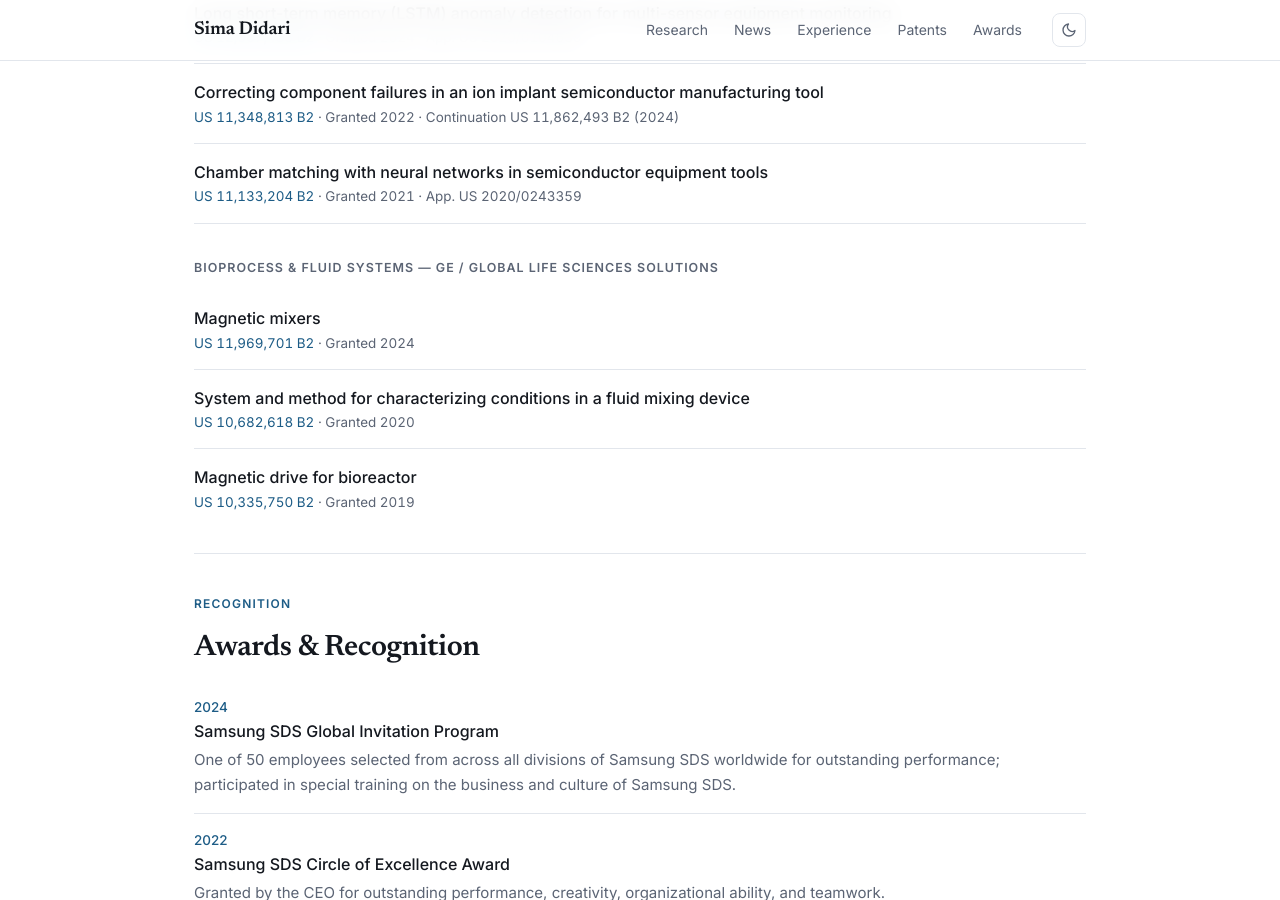
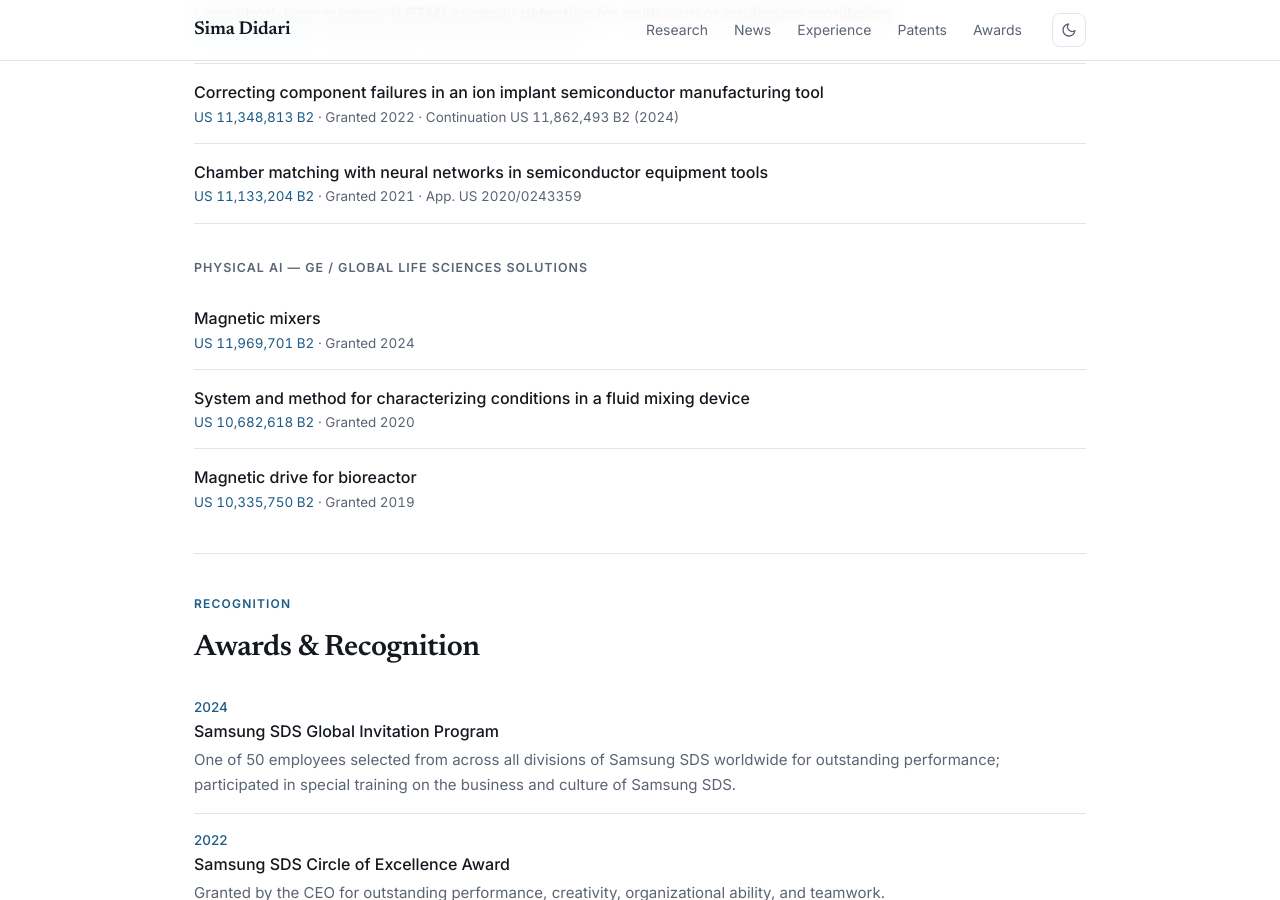
Before and after one commit to SimaDidari/SimaDidari.github.io, a Jekyll site: the page built from index.md, in a window 1280 px wide and 900 px high, scrolled down 4499 px. Built offline with Jekyll 4.4.1, drawn with Linux system fonts in a browser that asks for light colours.

Commit message:
Retitle the third patent group to Physical AI
Co-Authored-By: Claude Opus 5 (1M context) <noreply@anthropic.com>

```diff
--- a/index.md
+++ b/index.md
@@ -250,7 +250,7 @@ description: Senior Staff AI Scientist working on robotics and physical AI, gene
         <div class="patent-id"><a href="https://patents.google.com/patent/US11133204B2/en" target="_blank" rel="noopener">US 11,133,204 B2</a> &middot; Granted 2021 &middot; App. US 2020/0243359</div>
     </div>
 
-    <h4>Bioprocess &amp; Fluid Systems &mdash; GE / Global Life Sciences Solutions</h4>
+    <h4>Physical AI &mdash; GE / Global Life Sciences Solutions</h4>
     <div class="patent-item">
         <div class="patent-title">Magnetic mixers</div>
         <div class="patent-id"><a href="https://patents.google.com/patent/US11969701B2/en" target="_blank" rel="noopener">US 11,969,701 B2</a> &middot; Granted 2024</div>
```
